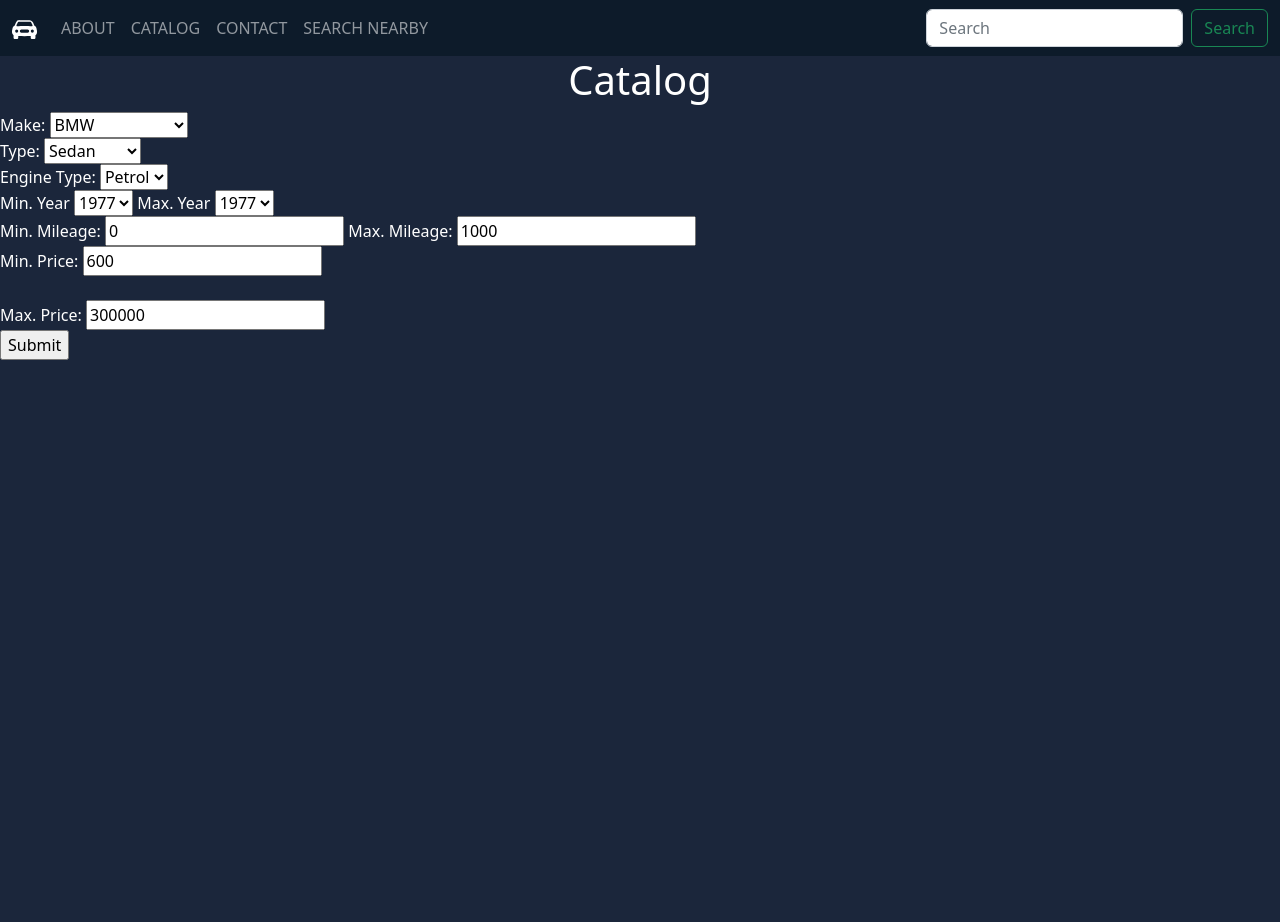
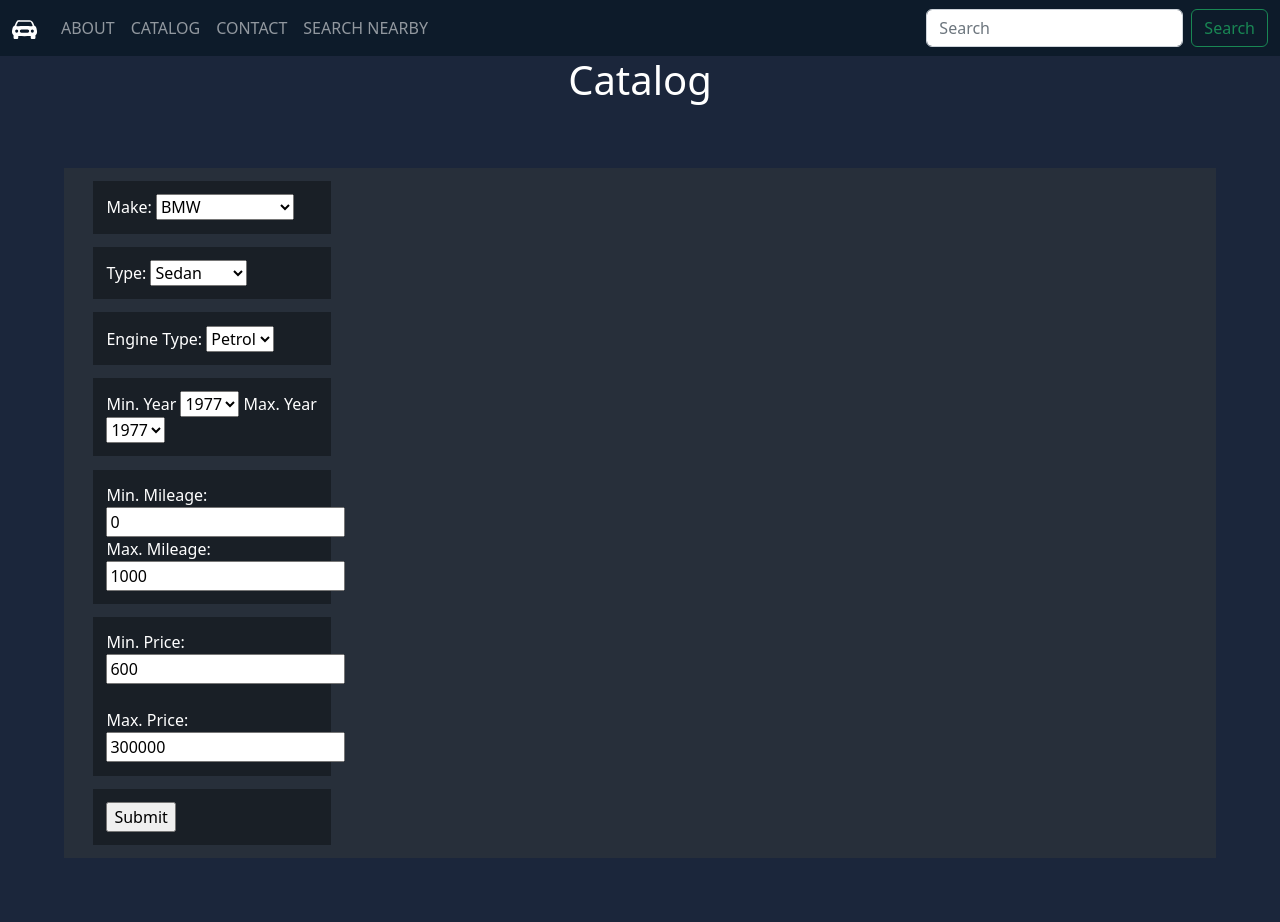
Before and after one commit to Car-Dealership-CS-UTSA/Car-Dealer-Team-Project, a PHP site: page /catalog.html in a window 1280 px wide. Before the commit the page ends 360 px from the top, so only its background shows below. Run offline with PHP 8.4, Linux system fonts and the light colour scheme.

Commit message:
Updated CSS to support catalog page

```diff
--- a/CarProject/app.css
+++ b/CarProject/app.css
@@ -1,5 +1,5 @@
 body {
-    background-color: #1b263b;
+  background-color: rgb(27, 38, 59);
   color: white;
 }
 
@@ -68,27 +68,27 @@ body {
 .card:hover,
 .card:focus-within {
   transform: scale(1.05);
-
 }
 
 .card-content {
   --padding: 2rem;
   padding: var(--padding);
-    background: linear-gradient(hsl(0 0% 0% / 0),
-            hsl(0 0% 0% / .2) 10%,
-            hsl(0 0% 0% / 1));
-
+  background: linear-gradient(
+    hsl(0 0% 0% / 0),
+    hsl(0 0% 0% / 0.2) 10%,
+    hsl(0 0% 0% / 1)
+  );
 }
 
 .card-body {
-    color: rgb(255 255 255 / .9);
+  color: rgb(255 255 255 / 0.9);
   line-height: 18px;
   padding-top: 10px;
   padding-bottom: 10px;
 }
 
 .card-body-projects {
-    color: rgb(255 255 255 / .9);
+  color: rgb(255 255 255 / 0.9);
   line-height: 22px;
   padding-top: 10px;
   padding-bottom: 10px;
@@ -101,7 +101,7 @@ body {
 }
 
 .card-title::after {
-    content: "";
+  content: '';
   position: absolute;
   height: 4px;
   left: calc(var(--padding) * -1);
@@ -116,7 +116,6 @@ body {
 .card:hover .card-title::after {
   transform: scaleX(1);
 }
-
 
 @media (hover) {
   .card-content {
@@ -138,7 +137,6 @@ body {
   }
 }
 
-
 .button {
   cursor: pointer;
   display: inline-block;
@@ -146,14 +144,13 @@ body {
   color: black;
   background-color: #415a77;
   padding: 0.5em 1.2em;
-    border-radius: .25rem;
+  border-radius: 0.25rem;
 }
 
 .button:hover,
 .button:focus {
   background-color: #778da9;
 }
-
 
 @media screen and (max-width: 609px) {
   .card {
@@ -168,3 +165,39 @@ body {
 }
 
 /* card logic end */
+
+.main {
+  margin: 5%;
+  background: hsl(215, 19%, 19%);
+  height: 100 vh;
+  width: 100 vw;
+  display: flex;
+  align-items: center;
+}
+.left {
+  padding-left: 8px;
+  padding-right: 8px;
+  margin-left: 8px;
+  margin-right: 8px;
+  /* background: grey; */
+  height: 50%;
+  width: 25%;
+  border: 2 px solid white;
+}
+
+.innerLeft {
+  padding: 5%;
+  margin: 5%;
+  background: rgba(1, 1, 1, 0.349);
+}
+
+.right {
+  padding-left: 8px;
+  padding-right: 8px;
+  margin-left: 8px;
+  margin-right: 8px;
+  background: red;
+  height: 50%;
+  width: 75%;
+  border: 2 px solid white;
+}
```
Lines whose indentation alone changed are shown as unchanged.
